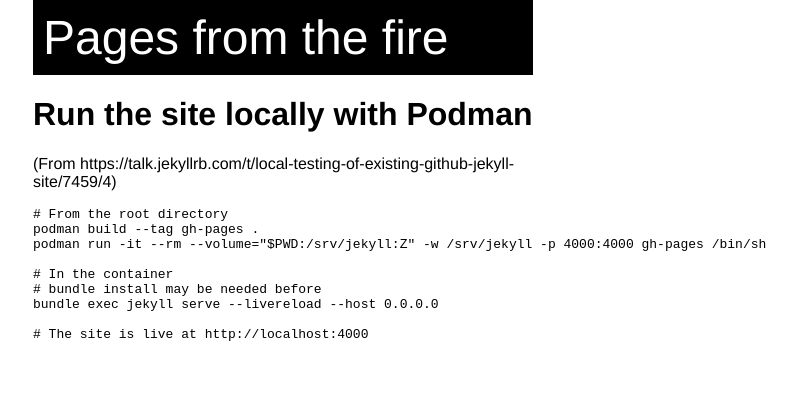
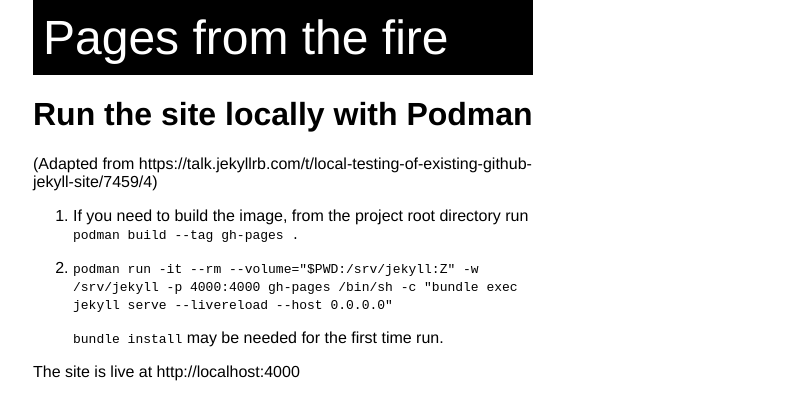
Before and after one commit to kghose/kghose.github.io, a Jekyll site: the page built from runlocally.md, in a window 1280 px wide. Shown: the top 420 px of the page, without its empty margins (357-1154 px from the left). Built offline with Jekyll 4.4.1, drawn with Linux system fonts in a browser that asks for light colours; our own code applies the rules of GitHub Pages for plain Markdown files.

Commit message:
Improve Podman instructions.

````diff
--- a/runlocally.md
+++ b/runlocally.md
@@ -1,16 +1,12 @@
 # Run the site locally with Podman
 
-(From
+(Adapted from
 https://talk.jekyllrb.com/t/local-testing-of-existing-github-jekyll-site/7459/4)
 
-```
-# From the root directory
-podman build --tag gh-pages .
-podman run -it --rm --volume="$PWD:/srv/jekyll:Z" -w /srv/jekyll -p 4000:4000 gh-pages /bin/sh
+1. If you need to build the image, from the project root directory run `podman
+   build --tag gh-pages .`
+1. `podman run -it --rm --volume="$PWD:/srv/jekyll:Z" -w /srv/jekyll -p 4000:4000 gh-pages /bin/sh -c "bundle exec jekyll serve --livereload --host 0.0.0.0"`
 
-# In the container
-# bundle install may be needed before
-bundle exec jekyll serve --livereload --host 0.0.0.0
+   `bundle install` may be needed for the first time run.
 
-# The site is live at http://localhost:4000
-```
+The site is live at http://localhost:4000
````
